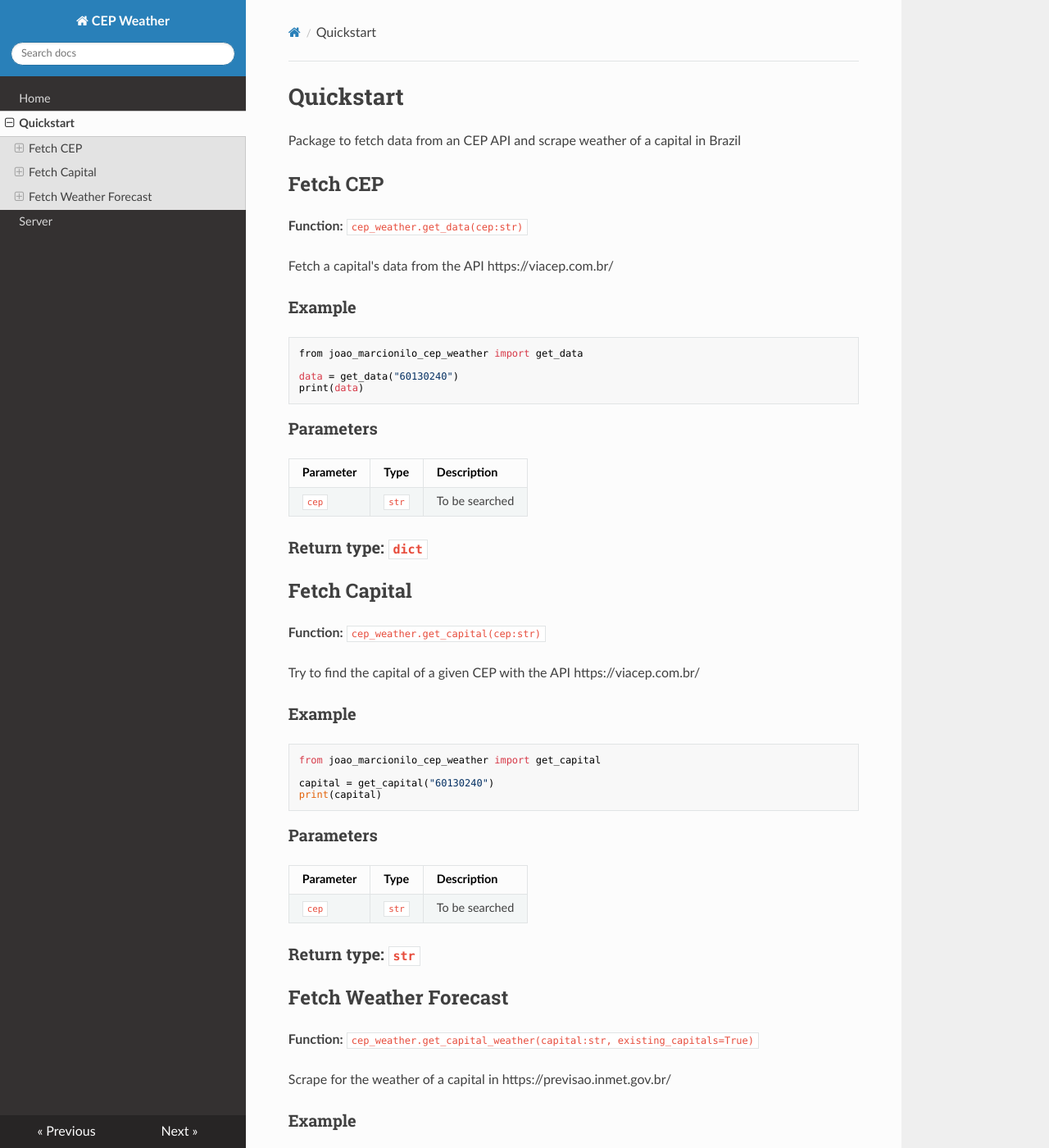
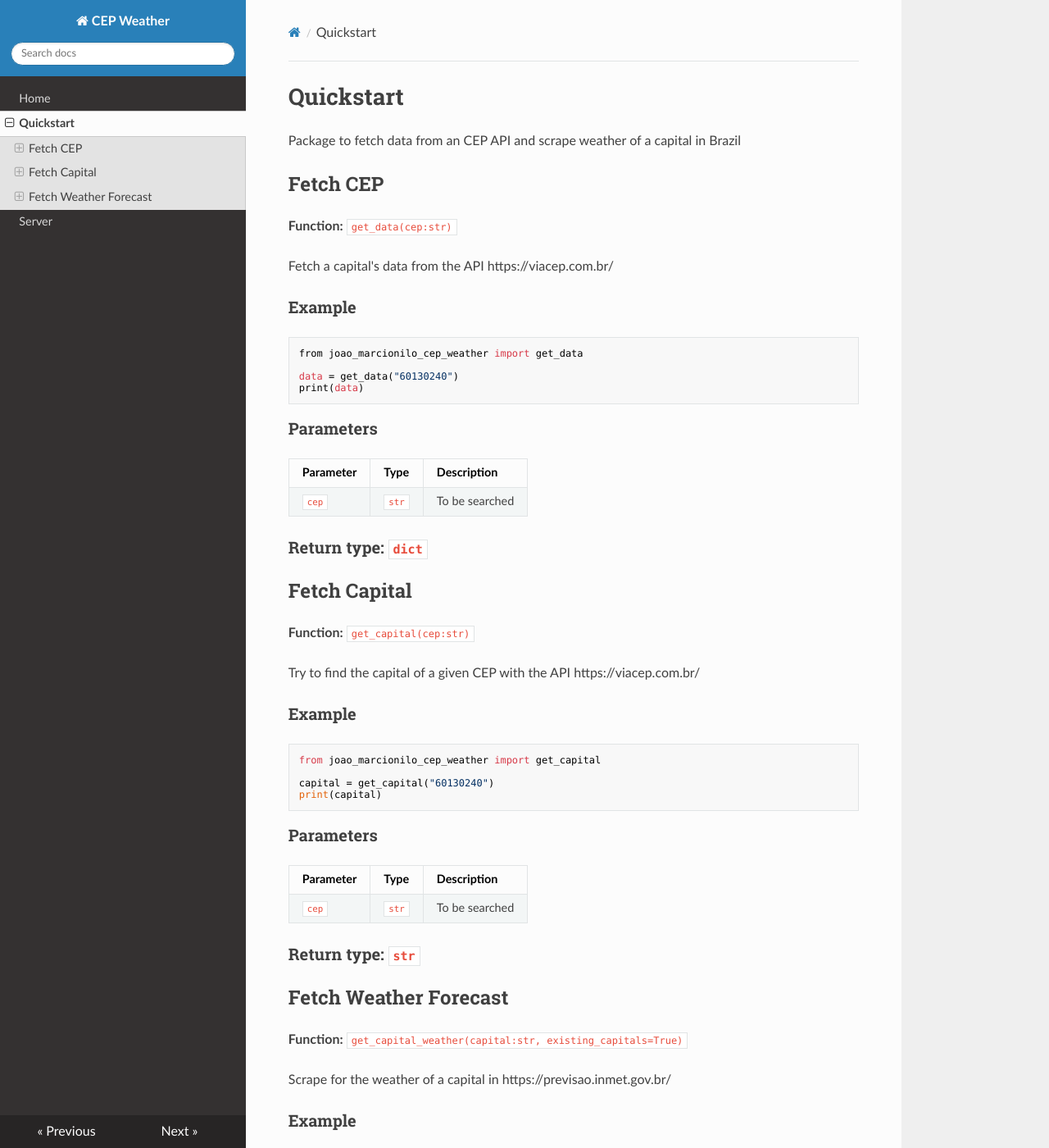
Before and after one commit to Joao-Marcionilo/cep_weather, an MkDocs documentation site: the page built from docs/quickstart.md, in a window 1280 px wide and 1400 px high. Shown: the whole window at 82% size. Built offline with MkDocs 1.6.1, drawn with Linux system fonts in a browser that asks for light colours; nearby versions of some CDN libraries.

Commit message:
Correction readthedocs

```diff
--- a/docs/quickstart.md
+++ b/docs/quickstart.md
@@ -4,7 +4,7 @@ Package to fetch data from an CEP API and scrape weather of a capital in Brazil
 
 ## Fetch CEP
 
-**Function:** `cep_weather.get_data(cep:str)`
+**Function:** `get_data(cep:str)`
 
 Fetch a capital's data from the API https://viacep.com.br/
 
@@ -20,9 +20,9 @@ print(data)
 
 ### Parameters
 
-| Parameter | Type | Description |
-| --------- | ---- | ----------- |
-| `cep` | `str` | To be searched |
+| Parameter | Type  | Description    |
+|-----------|-------|----------------|
+| `cep`     | `str` | To be searched |
 
 
 
@@ -31,7 +31,7 @@ print(data)
 
 ## Fetch Capital
 
-**Function:** `cep_weather.get_capital(cep:str)`
+**Function:** `get_capital(cep:str)`
 
 Try to find the capital of a given CEP with the API https://viacep.com.br/
 
@@ -47,9 +47,9 @@ print(capital)
 
 ### Parameters
 
-| Parameter | Type | Description |
-| --------- | ---- | ----------- |
-| `cep` | `str` | To be searched |
+| Parameter | Type  | Description    |
+|-----------|-------|----------------|
+| `cep`     | `str` | To be searched |
 
 
 
@@ -58,7 +58,7 @@ print(capital)
 
 ## Fetch Weather Forecast
 
-**Function:** `cep_weather.get_capital_weather(capital:str, existing_capitals=True)`
+**Function:** `get_capital_weather(capital:str, existing_capitals=True)`
 
 Scrape for the weather of a capital in https://previsao.inmet.gov.br/
 
@@ -74,9 +74,9 @@ print(weather)
 
 ### Parameters
 
-| Parameter | Type | Description |
-| --------- | ---- | ----------- |
-| `capital` | `str` | To be searched |
+| Parameter           | Type   | Description                                               |
+|---------------------|--------|-----------------------------------------------------------|
+| `capital`           | `str`  | To be searched                                            |
 | `existing_capitals` | `bool` | True will raise an ValueError case the capital is invalid |
 
 
--- a/pyproject.toml
+++ b/pyproject.toml
@@ -4,12 +4,12 @@ build-backend = "hatchling.build"
 
 [project]
 name = "joao_marcionilo_cep_weather"
-version = "0.1.0"
+version = "0.1.1"
 description = "Package to fetch data from an CEP API and scrape weather of a capital in Brazil"
 readme = "README.md"
 requires-python = ">=3.12"
 authors = [
-  { name="JoÃ£o Marcionilo", email="marcionilojob@gmail.com" },
+  { name="João Marcionilo", email="marcionilojob@gmail.com" },
 ]
 dependencies = [
     "selenium~=4.26.1",
```
Also changed, not shown: READMETESTPYPI.md (deleted, +0 -35 lines), docs/index.md (+2 -2 lines).
